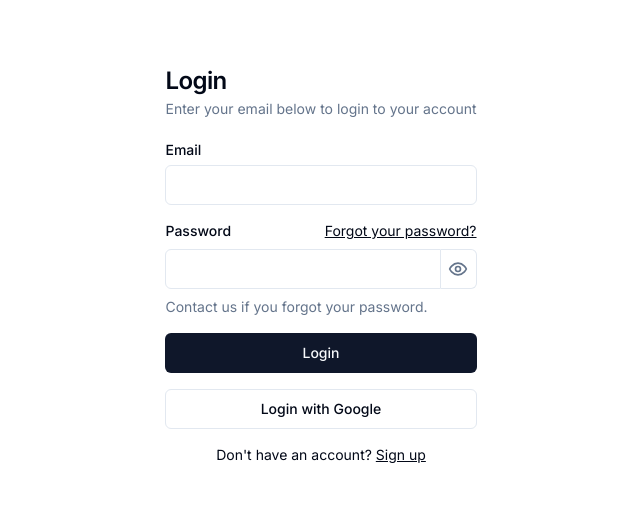
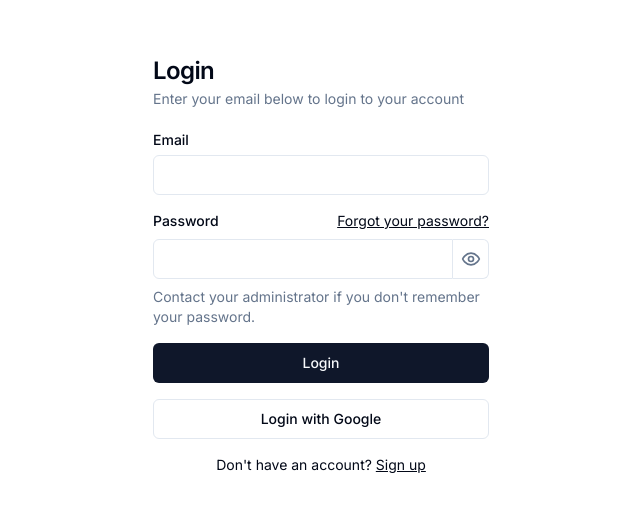
Before and after one commit to reneruano95/nextjs-admin-dashboard-v2, a Next.js app: page /sign-in in a window 1280 px wide. Shown: the part 133-644 px from the top of the page, without its empty margins (319-959 px from the left). Built offline with nearby package versions, Linux system fonts and the light colour scheme.

Commit message:
chore: update form description in the password input in the sign-in page

```diff
--- a/components/sign-in/sign-in-form.tsx
+++ b/components/sign-in/sign-in-form.tsx
@@ -133,7 +133,8 @@ export default function SignInForm() {
                     </div>
                   </FormControl>
                   <FormDescription className="!mt-0">
-                    Contact us if you forgot your password.
+                    Contact your administrator if you don&apos;t remember your
+                    password.
                   </FormDescription>
                 </FormItem>
               )}
```
